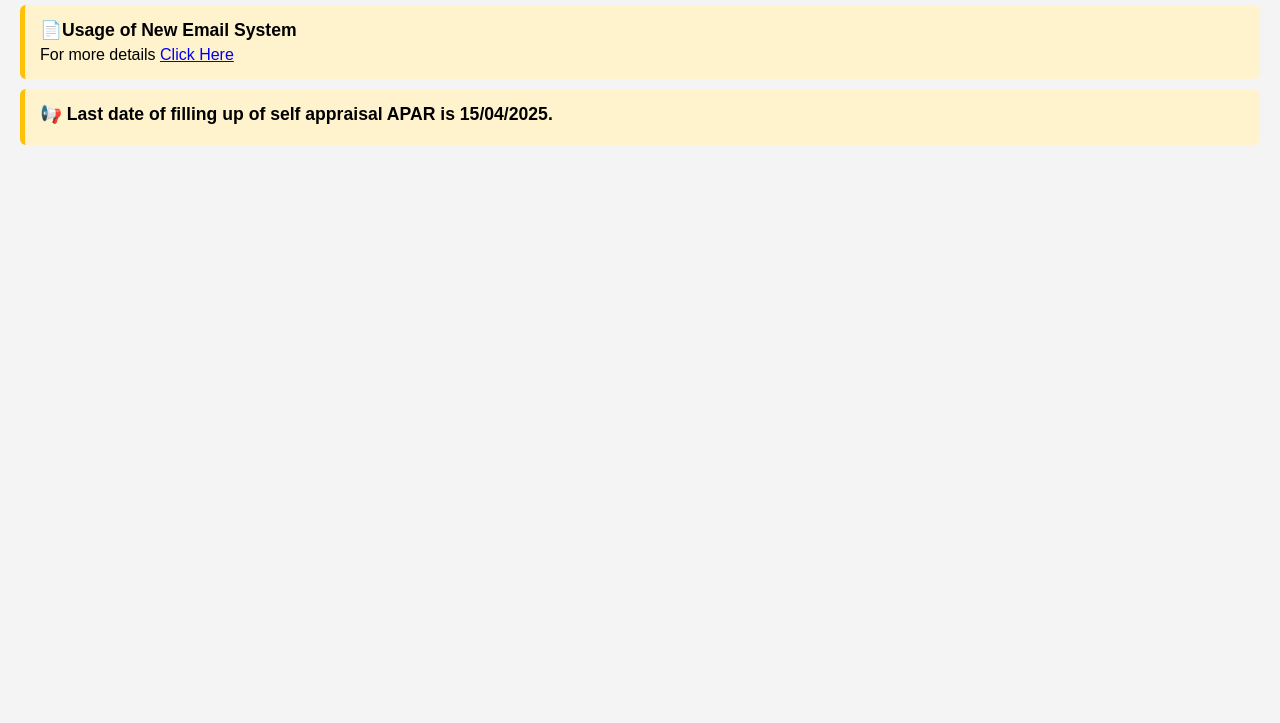
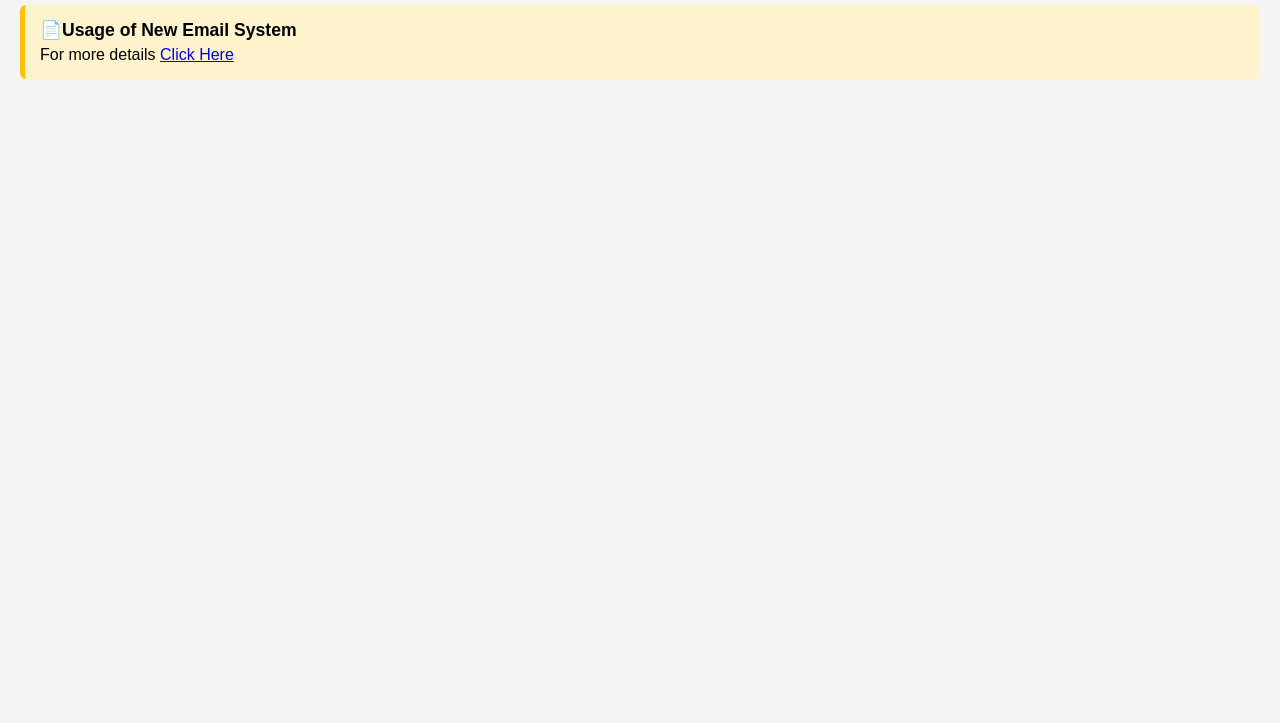
Before and after one commit to Crewlobbymadgaon/noticeboard, a plain HTML site: page index.html in a window 1280 px wide. Shown: the part 77-800 px from the top of the page. Drawn offline with Linux system fonts and the light colour scheme.

Commit message:
Update index.html

```diff
--- a/index.html
+++ b/index.html
@@ -55,9 +55,5 @@ text-align: center;
   </a>
 </div>
 
-
-<div class="notice">
-    <strong>📢 Last date of filling up of self appraisal APAR is 15/04/2025.</strong>
-    </div>
 </body>
 </html>
```
